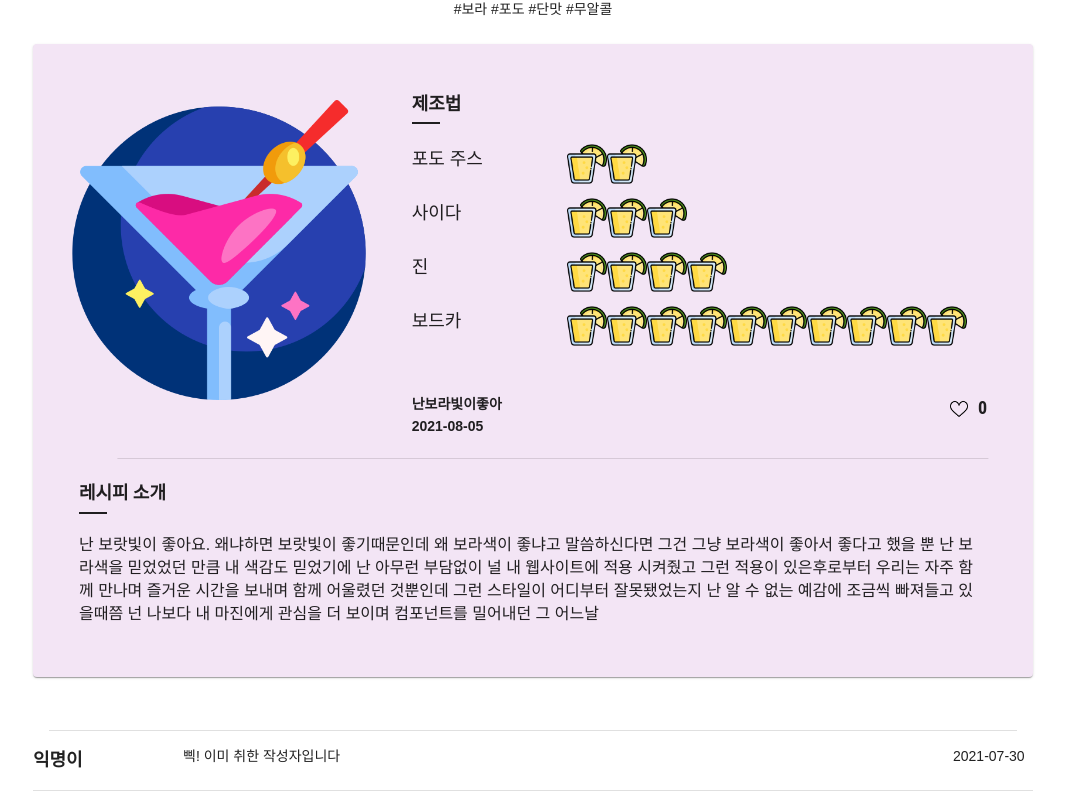
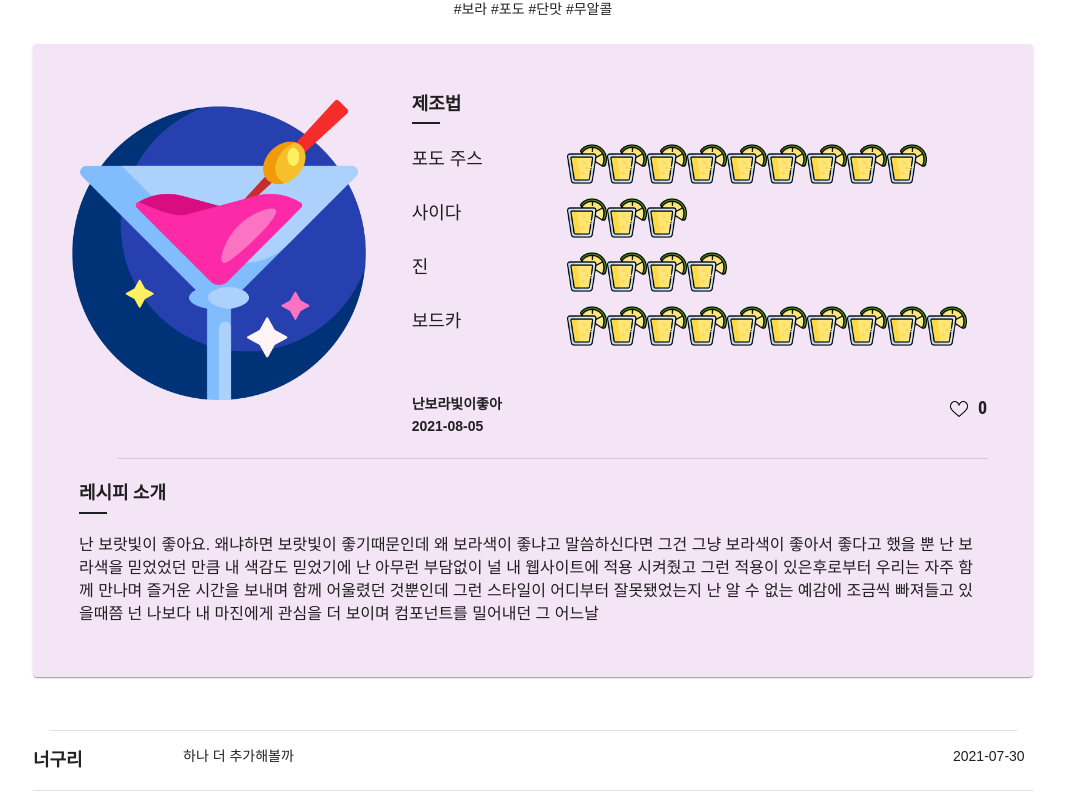
Before and after one commit to Heejae-Lee/cocktailus, a React (Create React App) app in the folder frontend/: page /recipe/detail in a window 1280 px wide. Shown: the part 195-1000 px from the top of the page, without its empty margins (107-1172 px from the left). Built offline with nearby package versions, Linux system fonts and the light colour scheme.

Commit message:
Fix: 'recipeDetail 버그 픽스'
로그인 여부에 따른 댓글입력창 출력 기능 미동작 버그 픽스
recipeDetail에서만 데이터를 가지고 있고 하위 컴포넌트에서 props를 통해 받도록 코드 일부 수정

```diff
--- a/frontend/src/components/Comment/index.js
+++ b/frontend/src/components/Comment/index.js
@@ -12,9 +12,15 @@ export default function Comment(props) {
   const [state, setState] = React.useState([]);
 
   React.useEffect(()=>{
-    // 백엔드 서버로부터 코멘트 데이터 가져옴
-    // 현재 더미데이터
-    setState([
+    // RecipeDetail Page로부터 id 전달받고있음(props.articleId)
+    console.log(`RecipeDetail로부터 Comment로 전달받은 ID는 ${props.articleId} 입니다`);
+    // id를 통해 백엔드 서버로부터 코멘트 데이터(data) 가져와야함 현재 임시 데이터
+    const data = [
+      {
+        member_name: "너구리",
+        content: "하나 더 추가해볼까",
+        created: "2021-07-30",
+      },
       {
         member_name: "익명이",
         content: "삑! 이미 취한 작성자입니다",
@@ -54,22 +60,24 @@ export default function Comment(props) {
         content: "포도주스 마시다 만들었음",
         created: "2021-07-28",
       },
-    ]);
-  },[]);
+    ];
+
+    setState(data);
+  },[props]);
 
   return (
     <List className={classes.root}>
       <Divider className={classes.dividerTop} variant="middle" />
       {/* 각 코멘트 리스트마다 정해진 형식대로 표현 */}
-      {state.map((el) => (
-        <div>
+      {state.map((el, index) => (
+        <div key={index}>
           <div className={classes.comment}>
             <Typography
               className={classes.commentUser}
               variant="h6"
               component="h2"
             >
-              {el.member_name}
+              {el.member_name}{props.articleID}
             </Typography>
 
             <Typography
--- a/frontend/src/components/RecipeDetailIntro/index.js
+++ b/frontend/src/components/RecipeDetailIntro/index.js
@@ -23,48 +23,19 @@ export default function RecipeDetailIntro(props) {
   });
 
   React.useEffect(() => {
-    // 더미 데이터 적용
-    // 실제 BE로부터 데이터 받아오는 것으로 교체 예정
-    const dummyData = {
-      title: "보라색 포도주",
-      tag: "보라|포도|단맛|무알콜",
-      drink: "포도 주스|사이다|진|보드카",
-      drink_ratio: "30ml|45ml|60ml|150ml",
-      memberName: "난보라빛이좋아",
-      content: `난 보랏빛이 좋아요.
-      왜냐하면 보랏빛이 좋기때문인데 왜 보라색이 좋냐고 말씀하신다면 그건 그냥 보라색이 좋아서 좋다고 했을 뿐
-      난 보라색을 믿었었던 만큼 내 색감도 믿었기에 난 아무런 부담없이 널 내 웹사이트에 적용 시켜줬고
-      그런 적용이 있은후로부터 우리는 자주 함께 만나며 즐거운 시간을 보내며 함께 어울렸던 것뿐인데
-      그런 스타일이 어디부터 잘못됐었는지 난 알 수 없는 예감에 조금씩 빠져들고 있을때쯤
-      넌 나보다 내 마진에게 관심을 더 보이며 컴포넌트를 밀어내던 그 어느날`,
-      created: "2021-08-05",
-    };
-
-    const tag = dummyData.tag.split("|").reduce((acc, cur) => {
-      acc = acc + `#${cur} `;
-      return acc;
-    }, "");
-    const drink = dummyData.drink.split("|").map((li) => {
-      return li;
-    });
-    const drink_ratio = dummyData.drink_ratio.split("|").map((li) => {
-      return Number(li.replace("ml", "")) / 15;
-    });
-    //console.log(tag);
-    //console.log(drink);
-    //console.log(drink_ratio)
-    setState({
-      drink: drink,
-      drink_ratio: drink_ratio,
-      memberName: dummyData.memberName,
-      content: dummyData.content,
-      created: dummyData.created,
-      like: false,
-      likeImg: "no_like.png",
-      likeValue: 0,
-    });
-    //console.log(state);
-  }, []);
+    if (props.data.id !== null){
+      setState({
+        drink: props.data.drink,
+        drink_ratio: props.data.drink_ratio,
+        memberName: props.data.memberName,
+        content: props.data.content,
+        created: props.data.created,
+        like: false,
+        likeImg: "no_like.png",
+        likeValue: 0,
+      });
+    }
+  }, [props]);
 
   const ShowRecipeDrinks = () => {
     const recipeData = [];
@@ -92,8 +63,8 @@ export default function RecipeDetailIntro(props) {
 
     return (
       <div style={{ height: 230 }}>
-        {recipeData.map((data) => (
-          <Grid item container direction="row" spacing={2}>
+        {recipeData.map((data, index) => (
+          <Grid item container direction="row" spacing={2} key={index}>
             <Grid xs={3} item>
               <Typography variant="subtitle1">{data.drink}</Typography>
             </Grid>
--- a/frontend/src/pages/RecipeDetail/index.js
+++ b/frontend/src/pages/RecipeDetail/index.js
@@ -20,18 +20,28 @@ function RecipeDetail() {
   const { userName } = useSelector((state) => state.member);
 
   const [state, setState] = React.useState({
+    id: null,
     title: "",
     tag: "",
+    drink: [],
+    drink_ratio: [],
+    memberName: "",
+    content: "",
+    created: "",
+    like: true,
+    likeImg: "no_like.png",
+    likeValue: 0,
   });
 
   React.useEffect(() => {
     // 더미 데이터 적용
     // 실제 BE로부터 데이터 받아오는 것으로 교체 예정
-    const dummyData = {
+    const data = {
+      id: 0,
       title: "보라색 포도주",
       tag: "보라|포도|단맛|무알콜",
       drink: "포도 주스|사이다|진|보드카",
-      drink_ratio: "30ml|45ml|60ml|150ml",
+      drink_ratio: "135ml|45ml|60ml|150ml",
       memberName: "난보라빛이좋아",
       content: `난 보랏빛이 좋아요.
       왜냐하면 보랏빛이 좋기때문인데 왜 보라색이 좋냐고 말씀하신다면 그건 그냥 보라색이 좋아서 좋다고 했을 뿐
@@ -42,16 +52,30 @@ function RecipeDetail() {
       created: "2021-08-05",
     };
 
-    const tag = dummyData.tag.split("|").reduce((acc, cur) => {
+    const tag = data.tag.split("|").reduce((acc, cur) => {
       acc = acc + `#${cur} `;
       return acc;
     }, "");
     //console.log(tag);
+    const drink = data.drink.split("|").map((li) => {
+      return li;
+    });
+    const drink_ratio = data.drink_ratio.split("|").map((li) => {
+      return Number(li.replace("ml", "")) / 15;
+    });
     setState({
-      title: dummyData.title,
+      id: data.id,
+      title: data.title,
       tag: tag,
+      drink: drink,
+      drink_ratio: drink_ratio,
+      memberName: data.memberName,
+      content: data.content,
+      created: data.created,
+      like: false,
+      likeImg: "no_like.png",
+      likeValue: 0,
     });
-    //console.log(state);
   }, []);
 
   return (
@@ -74,8 +98,9 @@ function RecipeDetail() {
           </Container>
         </React.Fragment>
         <RecipeDetailIntro data={state} />
-        {()=>{if(userName!==null) return <CommentTextField />}}
-        <Comment />
+        {/*returnCommentField*/}
+        {userName && <CommentTextField />}
+        <Comment articleId={state.id} />
         <div style={{ width: "100%", height: "50px" }} />
         <Divider variant="inset" />
         <div style={{ width: "100%", height: "50px" }} />
```
